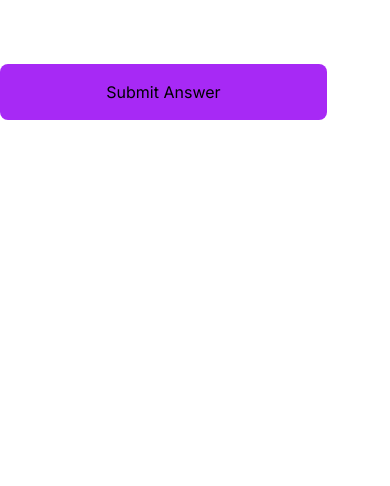
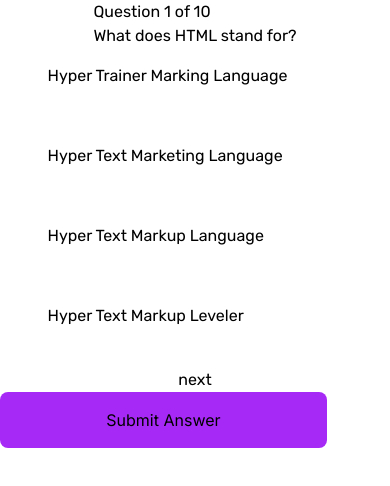
Before and after one commit to john-mathis/quiz, a Next.js app: page /QuestionPage in a window 390 px wide. Shown: the top 486 px of the page. Built offline with nearby package versions, Linux system fonts and the light colour scheme.

Commit message:
Changed the image path within the JSON file. Added temporary logic displaying HTML questions and answer options. Also added logic to incrementally proceed to the next question.

```diff
--- a/app/components/Questions/Questions.tsx
+++ b/app/components/Questions/Questions.tsx
@@ -1,5 +1,7 @@
 "use client";
+import { useState } from "react";
 import Data from "../../data.json";
+import Image from "next/image";
 
 interface QuestionProps {
   question: string;
@@ -7,22 +9,46 @@ interface QuestionProps {
   answerChoice: string;
 }
 
-export default function Answers({
+export default function Questions({
   question,
   letterChoice,
   answerChoice,
 }: QuestionProps) {
-  const HTML_DATA = Data.quizzes[0].questions;
-  console.log(HTML_DATA);
+
+  const [currentQuestionIndex, setCurrentQuestionIndex] =useState(0)
+
+  const handleNext = ()=>{
+    if(currentQuestionIndex < HTML_QUESTIONS.length-1 ){
+      setCurrentQuestionIndex(currentQuestionIndex + 1)
+    }
+  }
+
+  const HTML_DATA = Data.quizzes[0];
+  const HTML_QUESTIONS = Data.quizzes[0].questions
+  const HTML_OPTIONS = Data.quizzes[0].questions[currentQuestionIndex].options
+
   return (
-    <section>
-      <div className=" flex justify-start items-center px-3 w-[20rem] xs:w-[15rem] md:w-[40rem] lg:w-[30.25rem] h-16 bg-white dark:bg-[--grey-navy] rounded-lg text-white cursor-pointer">
-        <p>Question {1} of 10 </p>
-        {HTML_DATA.map((a) => {
-          return <></>;
+    <section className="mx-auto flex flex-col items-center">
+
+      <div>
+      <p>Question {currentQuestionIndex + 1} of 10 </p>
+      {HTML_QUESTIONS[currentQuestionIndex].question}
+      </div>
+
+
+
+{/* flex flex-col justify-start items-center px-3 w-[20rem] xs:w-[15rem] md:w-[40rem] lg:w-[30.25rem]  bg-white dark:bg-[--grey-navy] rounded-lg text-white cursor-pointer */}
+      <div className="flex flex-col justify-center">
+        {HTML_OPTIONS.map((o)=>{
+          return(
+            <p key={o} className=" pl-4 h-16 w-[20.43rem] md:w-[40rem] lg:w-[30.25rem] mt-4 bg-white dark:bg-[--grey-navy] rounded-lg cursor-pointer">{o}</p>
+          )
         })}
-        <p className="ml-4 text-[--dark-navy] dark:text-white">{}</p>
+        <button onClick={handleNext}>next</button>
       </div>
+
+
+
     </section>
   );
 }
--- a/app/data.json
+++ b/app/data.json
@@ -2,7 +2,7 @@
     "quizzes": [
         {
             "title": "HTML",
-            "icon": "./assets/images/icon-html.svg",
+            "icon": "/icon-html.svg",
             "questions": [
                 {
                     "question": "What does HTML stand for?",
@@ -108,7 +108,7 @@
         },
         {
             "title": "CSS",
-            "icon": "./assets/images/icon-css.svg",
+            "icon": "/icon-css.svg",
             "questions": [
                 {
                     "question": "What does CSS stand for?",
@@ -214,7 +214,7 @@
         },
         {
             "title": "JavaScript",
-            "icon": "./assets/images/icon-js.svg",
+            "icon": "/icon-js.svg",
             "questions": [
                 {
                     "question": "Which syntax is correct to output 'Hello World' in an alert box?",
@@ -320,7 +320,7 @@
         },
         {
             "title": "Accessibility",
-            "icon": "./assets/images/icon-accessibility.svg",
+            "icon": "/icon-accessibility.svg",
             "questions": [
                 {
                     "question": "What does 'WCAG' stand for?",
```
